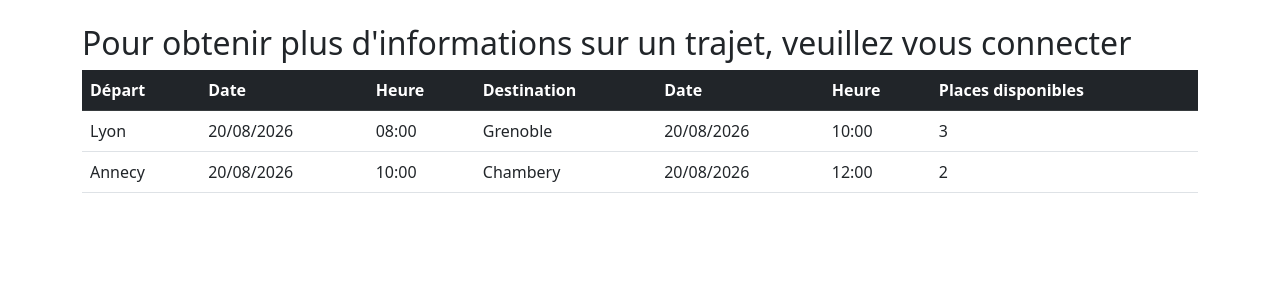
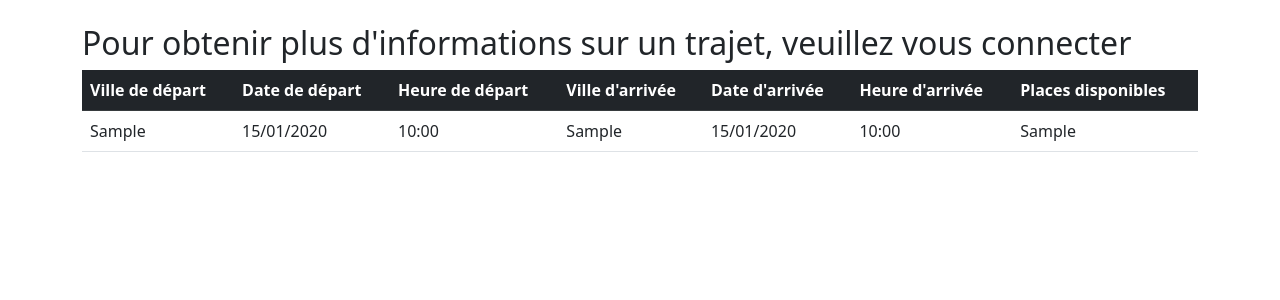
Before and after one commit to KayaNC988/TouchePasAuKlaxon, a PHP site: template app/views/home.php in a window 1280 px wide. Shown: the part 74-374 px from the top of the page. Run offline with PHP 8.4, Linux system fonts and the light colour scheme; the template is opened without the code that fills it: most values are stand-ins (such as "Sample title", 1, 10 or a date in 2020).

Commit message:
Ajout de l'affichage dynamique des trajets depuis la base de données

```diff
--- a/app/views/home.php
+++ b/app/views/home.php
@@ -7,35 +7,35 @@
 <table class="table table-stripped">
     <thead class="table-dark">
         <tr>
-            <th scope="col">Départ</th>
-            <th scope="col">Date</th>
-            <th scope="col">Heure</th>
-            <th scope="col">Destination</th>
-            <th scope="col">Date</th>
-            <th scope="col">Heure</th>
+            <th scope="col">Ville de départ</th>
+            <th scope="col">Date de départ</th>
+            <th scope="col">Heure de départ</th>
+
+            <th scope="col">Ville d'arrivée</th>
+            <th scope="col">Date d'arrivée</th>
+            <th scope="col">Heure d'arrivée</th>
+
             <th scope="col">Places disponibles</th>
         </tr>
-        </thead>
+    </thead>
+
         <tbody>
-            <tr>
-                <td>Lyon</td>
-                <td>20/08/2026</td>
-                <td>08:00</td>
-                <td>Grenoble</td>
-                <td>20/08/2026</td>
-                <td>10:00</td>
-                <td>3</td>
-            </tr>
-            <tr>
-                <td>Annecy</td>
-                <td>20/08/2026</td>
-                <td>10:00</td>
-                <td>Chambery</td>
-                <td>20/08/2026</td>
-                <td>12:00</td>
-                <td>2</td>
-            </tr>
-        </tbody>
+    <?php foreach ($trajets as $trajet): ?>
+        <tr>
+            <td><?= htmlspecialchars($trajet['ville_depart']) ?></td>
+            <td><?= date('d/m/Y', strtotime($trajet['depart_at'])) ?></td>
+            <td><?= date('H:i', strtotime($trajet['depart_at'])) ?></td>
+
+            <td><?= htmlspecialchars($trajet['ville_arrivee']) ?></td>
+            <td><?= date('d/m/Y', strtotime($trajet['arrivee_at'])) ?></td>
+            <td><?= date('H:i', strtotime($trajet['arrivee_at'])) ?></td>
+
+            <td><?= htmlspecialchars($trajet['places_disponibles']) ?></td>
+        </tr>
+    <?php endforeach; ?>
+</tbody>
+
+
 </table>
 </main>
 
```
Also changed, not shown: app/Controllers/HomeController.php (+8 -1 lines), app/Models/Trajet.php (added, +37 -0 lines), config/database.php (added, +17 -0 lines).
